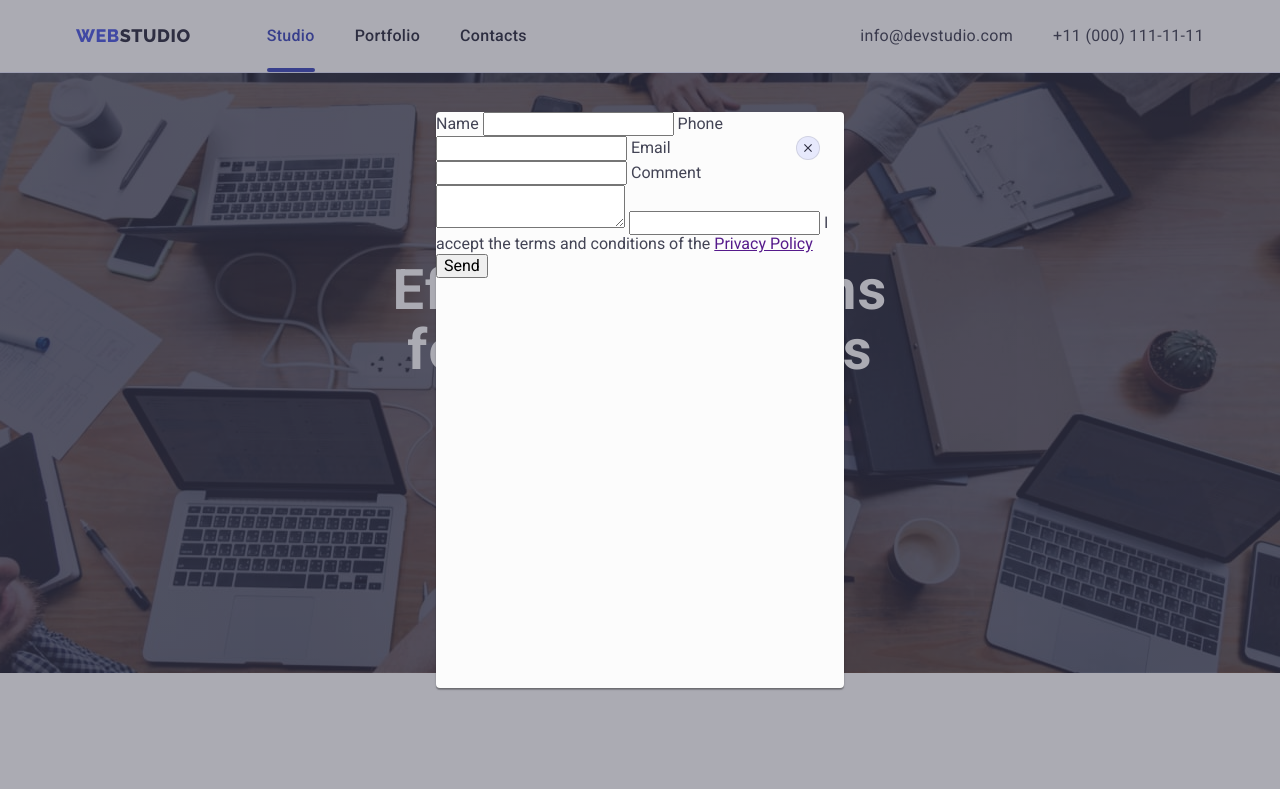
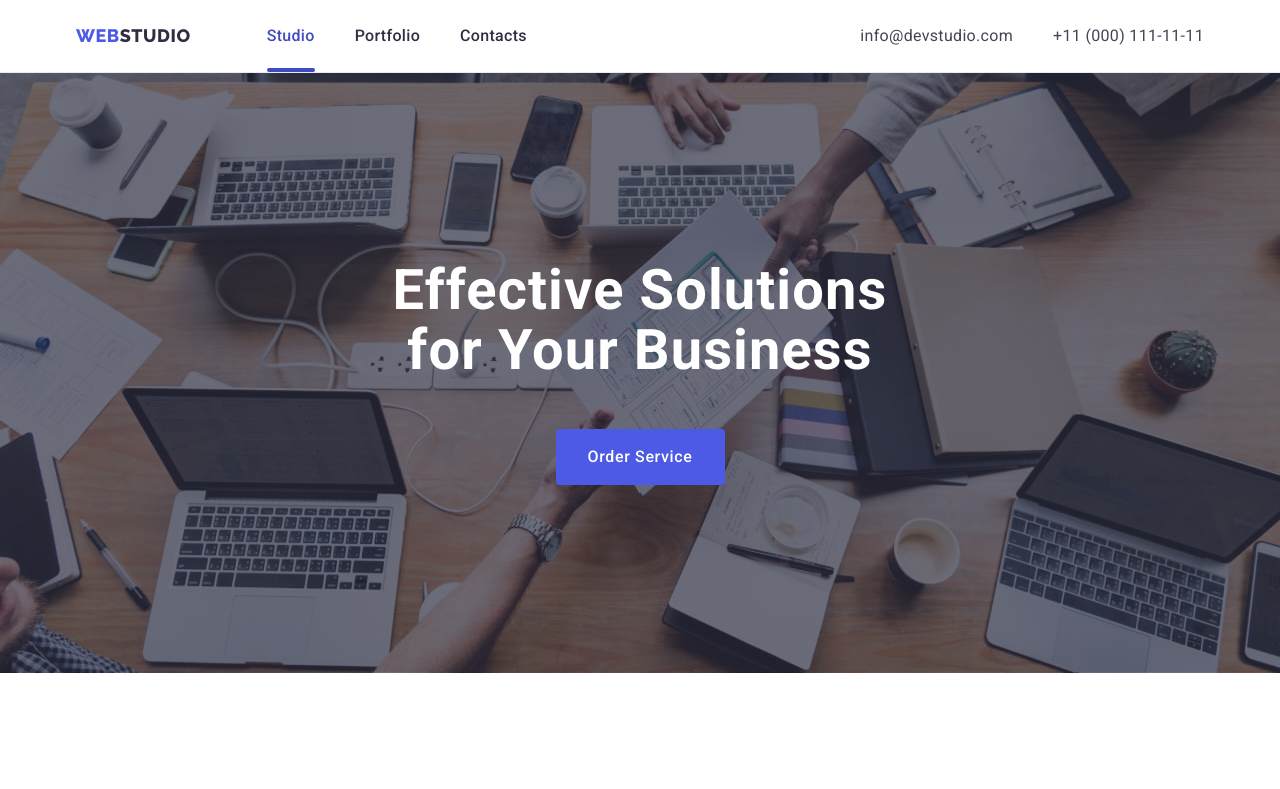
Before and after one commit to MariiaVoloshanovska/goit-markup-hw-06, a plain HTML site: page index.html in a window 1280 px wide. Shown: the top 789 px of the page. Drawn offline with nearby package versions, Linux system fonts and the light colour scheme.

Commit message:
Update index.html

```diff
--- a/index.html
+++ b/index.html
@@ -393,7 +393,7 @@
         </div>
       </div>
     </footer>
-    <div class="backdrop" data-modal>
+    <div class="backdrop is-hidden" data-modal>
       <div class="modal">
         <button type="button" class="modal-close-btn" data-modal-close>
           <svg class="modal-close-btn-icon" width="8" height="8">
@@ -404,15 +404,15 @@
           <p></p>
           <label class="modal-form-field">
             <span class="modal-form-input-desc">Name</span>
-            <input type="text" name="user_name" class="modal-form-input" />
+            <input type="text" name="user_name" class="modal-form-input" required />
           </label>
           <label class="modal-form-field">
             <span class="modal-form-input-desc">Phone</span>
-            <input type="tel" name="user_phone" class="modal-form-input" />
+            <input type="tel" name="user_phone" class="modal-form-input" required />
           </label>
           <label class="modal-form-field">
             <span class="modal-form-input-desc">Email</span>
-            <input type="email" name="user_email" class="modal-form-input" />
+            <input type="email" name="user_email" class="modal-form-input" required />
           </label>
           <label class="modal-form-field">
             <span class="modal-form-input-desc">Comment</span>
```
